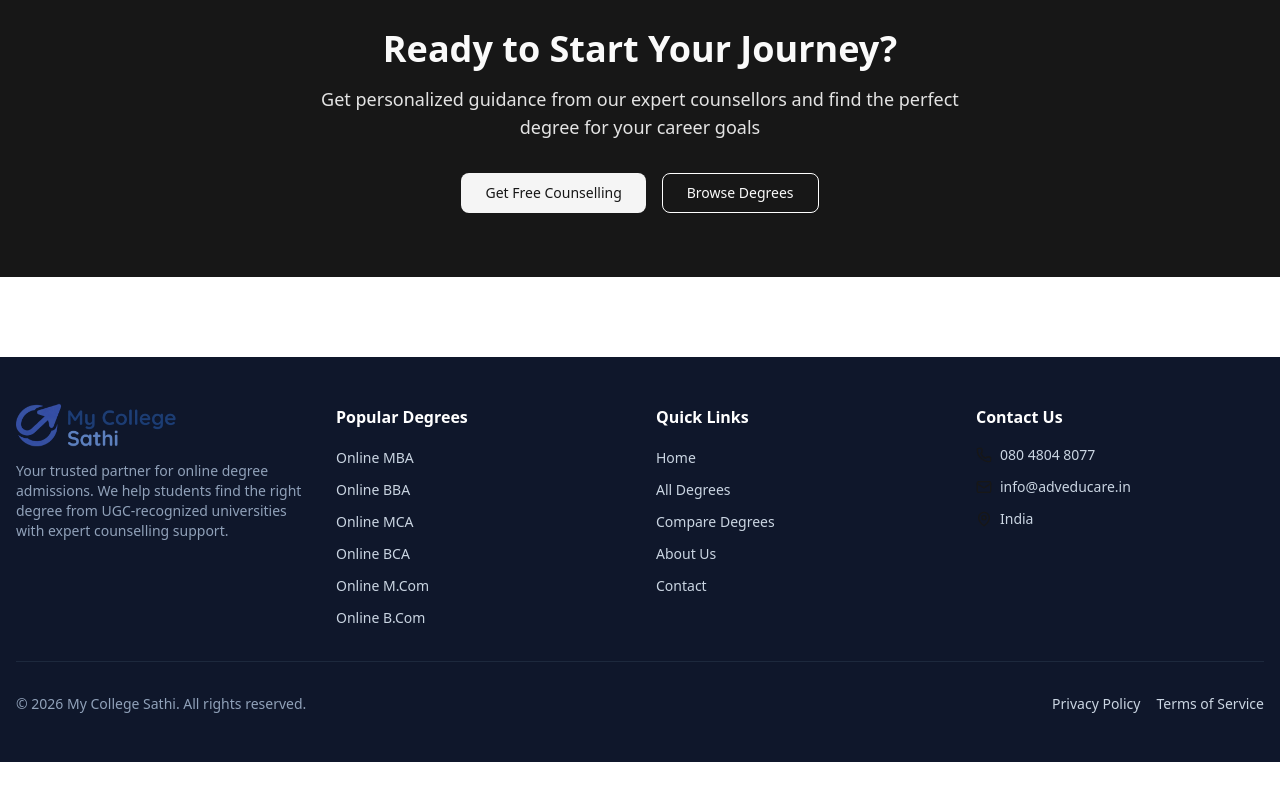
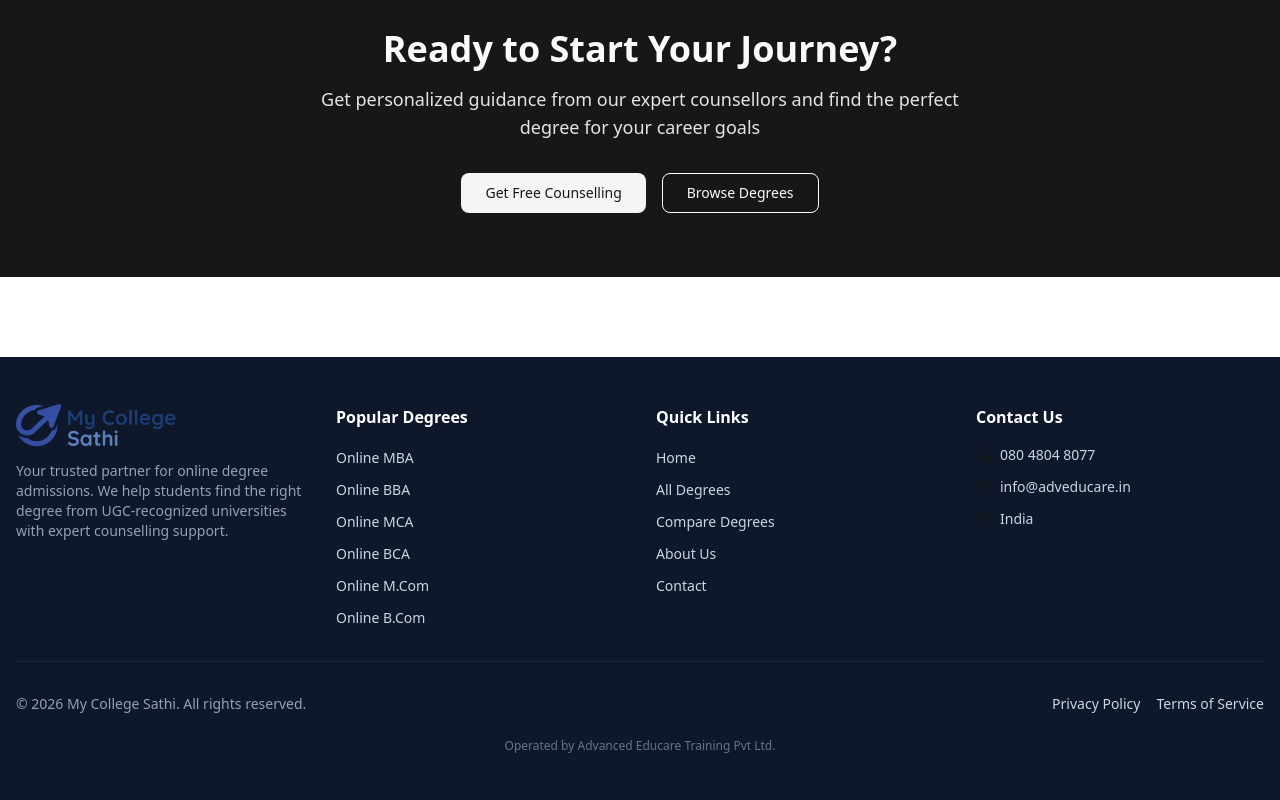
Before and after one commit to albuz25/my-college-sathi, a Next.js app: page / in a window 1280 px wide. Shown: the part 3736-4536 px from the top of the page. Before the commit the page ends 4498 px from the top, so only its background shows below. Built offline with nearby package versions, Linux system fonts and the light colour scheme; no server answers.

Commit message:
Add 'Operated by Advanced Educare Training Pvt Ltd' to footer

```diff
--- a/src/components/layout/Footer.tsx
+++ b/src/components/layout/Footer.tsx
@@ -107,6 +107,9 @@
             <Link href="/terms" className="hover:text-primary">Terms of Service</Link>
           </div>
         </div>
+        <p className="text-xs text-slate-500 text-center mt-6">
+          Operated by Advanced Educare Training Pvt Ltd.
+        </p>
       </div>
     </footer>
   );
```
